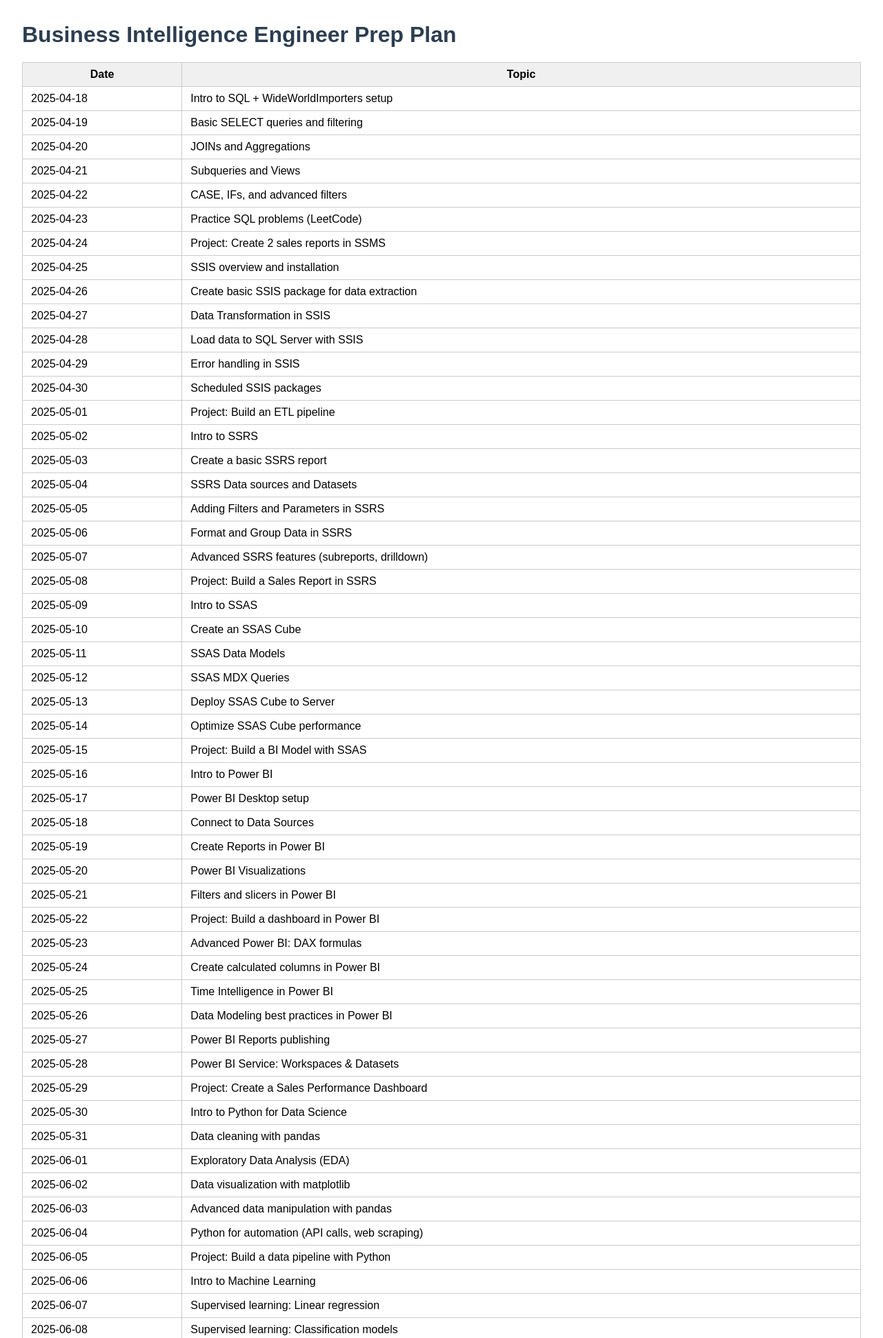
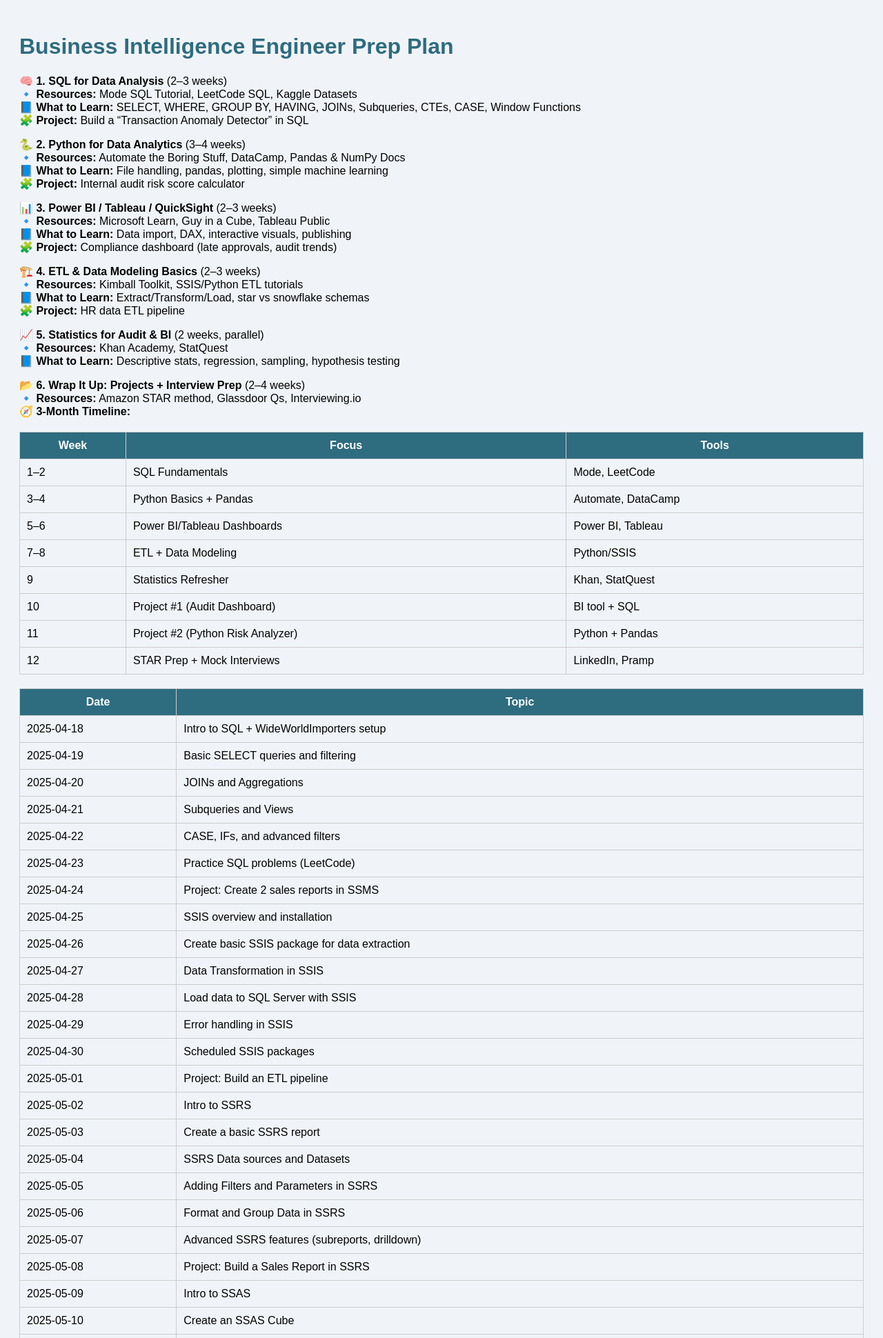
Before and after one commit to ngandinh/BI-Engineer-Prep, a Flask app: page / in a window 1280 px wide. Shown: the top 1940 px of the page at 69% size. Run offline with Flask 3, Linux system fonts and the light colour scheme.

Commit message:
Add index.html to templates folder

```diff
--- a/templates/index.html
+++ b/templates/index.html
@@ -1,45 +1,83 @@
 <!DOCTYPE html>
 <html>
 <head>
-    <title>BI Engineer Prep Plan</title>
-    <style>
-        body {
-            font-family: Arial, sans-serif;
-            margin: 2em;
-        }
-
-        h1 {
-            color: #2c3e50;
-        }
-
-        table {
-            border-collapse: collapse;
-            width: 100%;
-        }
-
-        th, td {
-            padding: 8px 12px;
-            border: 1px solid #ccc;
-        }
-
-        th {
-            background-color: #f0f0f0;
-        }
-    </style>
+    <title>Business Intelligence Engineer Prep Plan</title>
+    <link rel="stylesheet" href="/static/style.css">
 </head>
 <body>
+    <div class="container">
         <h1>Business Intelligence Engineer Prep Plan</h1>
+
+        <!-- 7-Step Learning Path Overview -->
+        <div class="learning-path">
+            <p>
+                🧠 <strong>1. SQL for Data Analysis</strong> (2–3 weeks)<br>
+                🔹 <strong>Resources:</strong> Mode SQL Tutorial, LeetCode SQL, Kaggle Datasets<br>
+                📘 <strong>What to Learn:</strong> SELECT, WHERE, GROUP BY, HAVING, JOINs, Subqueries, CTEs, CASE, Window Functions<br>
+                🧩 <strong>Project:</strong> Build a “Transaction Anomaly Detector” in SQL
+            </p>
+
+            <p>
+                🐍 <strong>2. Python for Data Analytics</strong> (3–4 weeks)<br>
+                🔹 <strong>Resources:</strong> Automate the Boring Stuff, DataCamp, Pandas & NumPy Docs<br>
+                📘 <strong>What to Learn:</strong> File handling, pandas, plotting, simple machine learning<br>
+                🧩 <strong>Project:</strong> Internal audit risk score calculator
+            </p>
+
+            <p>
+                📊 <strong>3. Power BI / Tableau / QuickSight</strong> (2–3 weeks)<br>
+                🔹 <strong>Resources:</strong> Microsoft Learn, Guy in a Cube, Tableau Public<br>
+                📘 <strong>What to Learn:</strong> Data import, DAX, interactive visuals, publishing<br>
+                🧩 <strong>Project:</strong> Compliance dashboard (late approvals, audit trends)
+            </p>
+
+            <p>
+                🏗️ <strong>4. ETL & Data Modeling Basics</strong> (2–3 weeks)<br>
+                🔹 <strong>Resources:</strong> Kimball Toolkit, SSIS/Python ETL tutorials<br>
+                📘 <strong>What to Learn:</strong> Extract/Transform/Load, star vs snowflake schemas<br>
+                🧩 <strong>Project:</strong> HR data ETL pipeline
+            </p>
+
+            <p>
+                📈 <strong>5. Statistics for Audit & BI</strong> (2 weeks, parallel)<br>
+                🔹 <strong>Resources:</strong> Khan Academy, StatQuest<br>
+                📘 <strong>What to Learn:</strong> Descriptive stats, regression, sampling, hypothesis testing
+            </p>
+
+            <p>
+                📂 <strong>6. Wrap It Up: Projects + Interview Prep</strong> (2–4 weeks)<br>
+                🔹 <strong>Resources:</strong> Amazon STAR method, Glassdoor Qs, Interviewing.io<br>
+                🧭 <strong>3-Month Timeline:</strong>
+                <table class="timeline">
+                    <thead><tr><th>Week</th><th>Focus</th><th>Tools</th></tr></thead>
+                    <tbody>
+                        <tr><td>1–2</td><td>SQL Fundamentals</td><td>Mode, LeetCode</td></tr>
+                        <tr><td>3–4</td><td>Python Basics + Pandas</td><td>Automate, DataCamp</td></tr>
+                        <tr><td>5–6</td><td>Power BI/Tableau Dashboards</td><td>Power BI, Tableau</td></tr>
+                        <tr><td>7–8</td><td>ETL + Data Modeling</td><td>Python/SSIS</td></tr>
+                        <tr><td>9</td><td>Statistics Refresher</td><td>Khan, StatQuest</td></tr>
+                        <tr><td>10</td><td>Project #1 (Audit Dashboard)</td><td>BI tool + SQL</td></tr>
+                        <tr><td>11</td><td>Project #2 (Python Risk Analyzer)</td><td>Python + Pandas</td></tr>
+                        <tr><td>12</td><td>STAR Prep + Mock Interviews</td><td>LinkedIn, Pramp</td></tr>
+                    </tbody>
+                </table>
+            </p>
+        </div>
+
+        <!-- Daily Plan Table -->
         <table>
+            <thead>
+                <tr><th>Date</th><th>Topic</th></tr>
+            </thead>
+            <tbody>
+                {% for day, topic in prep_plan.items() %}
                 <tr>
-            <th>Date</th>
-            <th>Topic</th>
-        </tr>
-        {% for date, topic in prep_plan.items() %}
-        <tr>
-            <td>{{ date }}</td>
+                    <td>{{ day }}</td>
                     <td>{{ topic }}</td>
                 </tr>
                 {% endfor %}
+            </tbody>
         </table>
+    </div>
 </body>
 </html>
```
Lines whose indentation alone changed are shown as unchanged.
